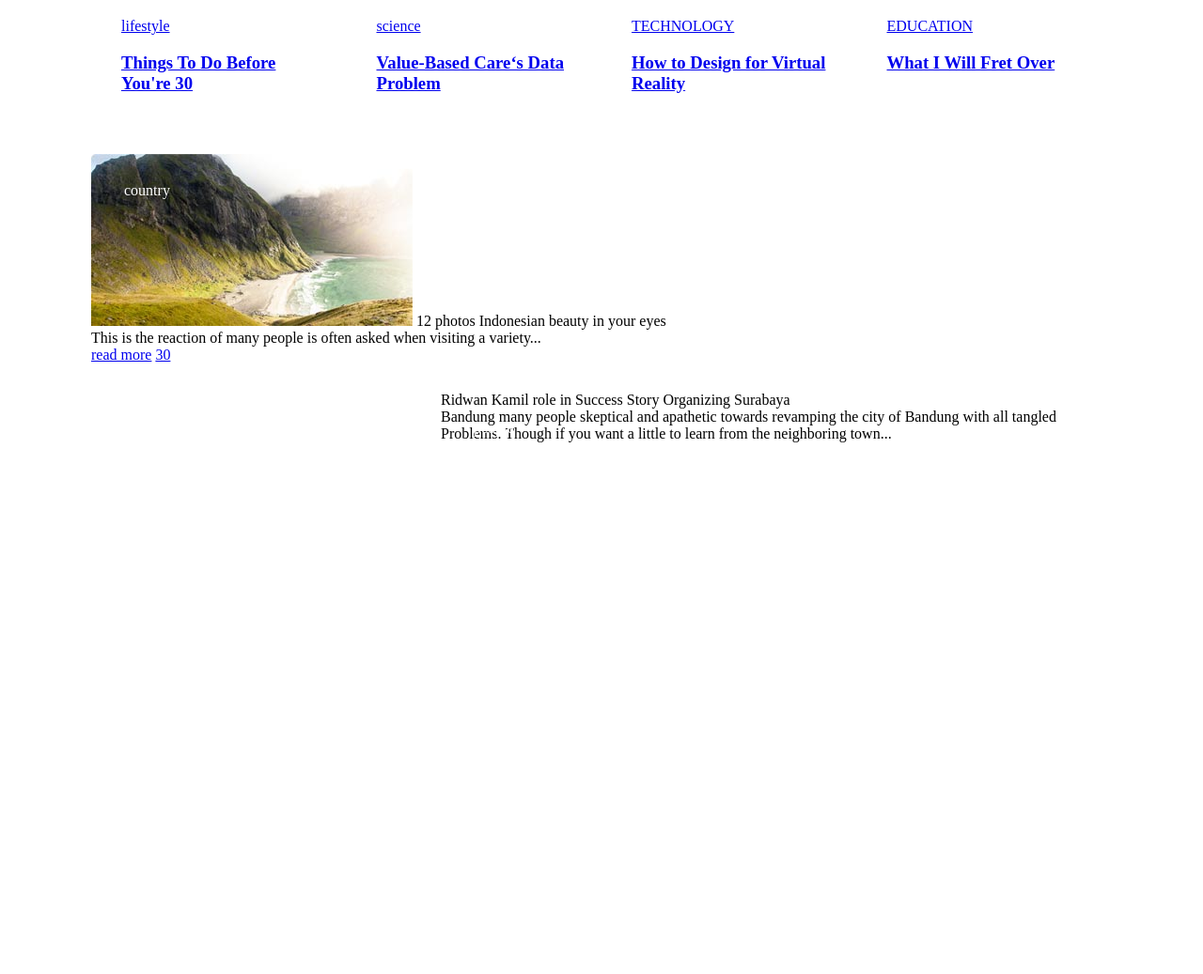
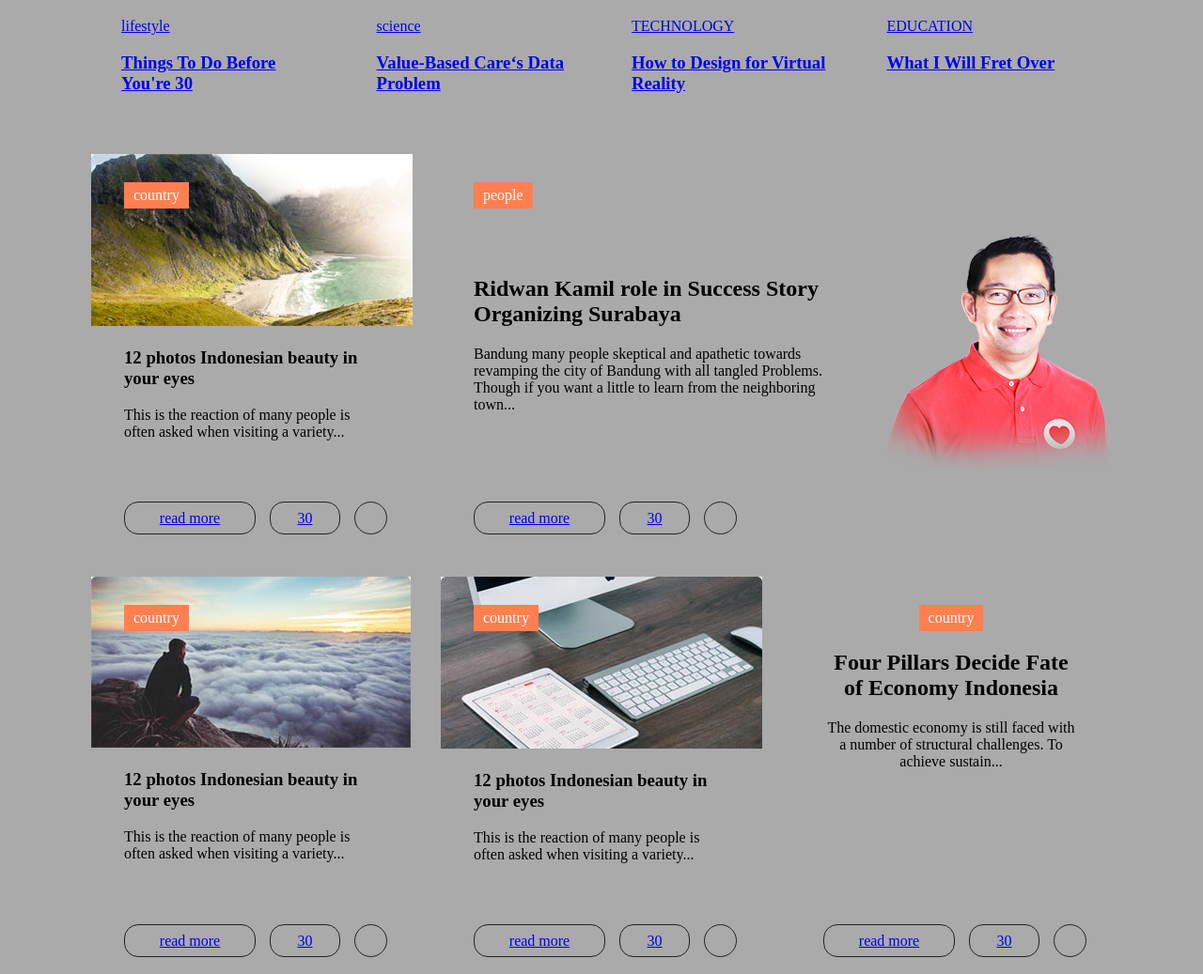
Before and after one commit to Newthrone/PracticeDay1, a plain HTML site: page index.html in a window 1280 px wide. Shown: the part 692-1729 px from the top of the page at 94% size. Before the commit the page ends 1163 px from the top, so only its background shows below. Drawn offline with Linux system fonts and the light colour scheme.

Commit message:
unfinished task

```diff
--- a/index.html
+++ b/index.html
@@ -41,20 +41,63 @@
         </a>
     </nav>
     <div class="card">
-        <img src="/image/mountainAndSea.jpg" alt="mountain and sea">
+        <img src="/image/mountainAndSea.jpg" class="cardImage" alt="mountain and sea">
+        <div class="cardRubric pa">country</div>
+        <h3 class="cardTitle">12 photos Indonesian beauty in your eyes</h3>
+        <div class="cardText">This is the reaction of many people is often asked when visiting a variety...</div>
+        <a href="#" class="cardFooterLink cardFooterLink-more">read more</a>
+        <a href="#" class="cardFooterLink cardFooterLink-comment">30</a>
+        <a href="#" class="cardFooterLink cardFooterLink-like"></a>
+    </div>
+    <div class="card cardWideWithoutImg">
+        <div class="cardRubric pa">people</div>
+        <h2 class="cardTitle">Ridwan Kamil role in Success Story Organizing Surabaya</h2>
+        <div class="cardText">Bandung many people skeptical and apathetic towards revamping the city of Bandung with all tangled Problems. Though if you want a little to learn from the neighboring town...</div>
+        <a href="#" class="cardFooterLink cardFooterLink-more">read more</a>
+        <a href="#" class="cardFooterLink cardFooterLink-comment">30</a>
+        <a href="#" class="cardFooterLink cardFooterLink-like"></a>
+    </div>
+    <div class="card">
+        <img src="/image/manAndSky.jpg" class="cardImage" alt="mountain and sea">
+        <div class="cardRubric pa">country</div>
+        <h3 class="cardTitle">12 photos Indonesian beauty in your eyes</h3>
+        <div class="cardText">This is the reaction of many people is often asked when visiting a variety...</div>
+        <a href="#" class="cardFooterLink cardFooterLink-more">read more</a>
+        <a href="#" class="cardFooterLink cardFooterLink-comment">30</a>
+        <a href="#" class="cardFooterLink cardFooterLink-like"></a>
+    </div>
+    <div class="card">
+        <img src="/image/workTable.jpg" class="cardImage" alt="mountain and sea">
+        <div class="cardRubric pa">country</div>
+        <h3 class="cardTitle">12 photos Indonesian beauty in your eyes</h3>
+        <div class="cardText">This is the reaction of many people is often asked when visiting a variety...</div>
+        <a href="#" class="cardFooterLink cardFooterLink-more">read more</a>
+        <a href="#" class="cardFooterLink cardFooterLink-comment">30</a>
+        <a href="#" class="cardFooterLink cardFooterLink-like"></a>
+    </div>
+    <div class="card cardNarrowWithoutImg">
         <div class="cardRubric">country</div>
-        <f3 class="cardTitle">12 photos Indonesian beauty in your eyes</f3>
+        <h2 class="cardTitle">Four Pillars Decide Fate of Economy Indonesia</h2>
+        <div class="cardText">The domestic economy is still faced with a number of structural challenges. To achieve sustain...</div>
+        <a href="#" class="cardFooterLink cardFooterLink-more">read more</a>
+        <a href="#" class="cardFooterLink cardFooterLink-comment">30</a>
+        <a href="#" class="cardFooterLink cardFooterLink-like"></a>
+    </div>
+    <div class="card cardNarrowBackgroundImg">
+        <div class="cardRubric">country</div>
+        <h3 class="cardTitle">12 photos Indonesian beauty in your eyes</h3>
         <div class="cardText">This is the reaction of many people is often asked when visiting a variety...</div>
-        <footer class="cardFooter">
-            <a href="#" class="cardLinkMore">read more</a>
-            <a href="#">30</a>
-            <a href="#" class="cardLike"></a>
-        </footer>
+        <a href="#" class="cardFooterLink cardFooterLink-more">read more</a>
+        <a href="#" class="cardFooterLink cardFooterLink-comment">30</a>
+        <a href="#" class="cardFooterLink cardFooterLink-like"></a>
     </div>
-    <div class="card cardPos2-2">
-        <div class="cardRubric">people</div>
-        <f2 class="cardTitle">Ridwan Kamil role in Success Story Organizing Surabaya</f2>
-        <div class="cardText">Bandung many people skeptical and apathetic towards revamping the city of Bandung with all tangled Problems. Though if you want a little to learn from the neighboring town...</div>
+    <div class="card cardNewest">
+        <p>Lorem ipsum dolor sit amet, consectetur adipisicing elit. Voluptate aperiam, consequuntur accusamus harum nesciunt repudiandae vero nulla, reprehenderit adipisci, nam iure hic impedit ratione autem magnam. Quia, ab? Necessitatibus, sed.
+        Mollitia enim illo iste dolore nemo laudantium? Eveniet numquam, illo, velit magni doloremque esse nihil, impedit eaque harum accusamus aut officiis ducimus repellat? Perferendis non nesciunt et maxime dolorum deserunt.
+        Sapiente aperiam quidem eaque? Quibusdam odit quia, quisquam quos id cum nemo, quam voluptate deserunt consequuntur maxime. Accusantium, illo cupiditate. Facilis excepturi omnis porro quis repellat amet, repellendus corporis vel!</p>
+        <p>Lorem ipsum dolor sit amet, consectetur adipisicing elit. Voluptate aperiam, consequuntur accusamus harum nesciunt repudiandae vero nulla, reprehenderit adipisci, nam iure hic impedit ratione autem magnam. Quia, ab? Necessitatibus, sed.
+        Mollitia enim illo iste dolore nemo laudantium? Eveniet numquam, illo, velit magni doloremque esse nihil, impedit eaque harum accusamus aut officiis ducimus repellat? Perferendis non nesciunt et maxime dolorum deserunt.
+        Sapiente aperiam quidem eaque? Quibusdam odit quia, quisquam quos id cum nemo, quam voluptate deserunt consequuntur maxime. Accusantium, illo cupiditate. Facilis excepturi omnis porro quis repellat amet, repellendus corporis vel!</p>
     </div>
 </body>
 </html>
--- a/style.css
+++ b/style.css
@@ -5,10 +5,12 @@
 .mainPage {
     display: grid;
     grid-template-columns: repeat(3, 1fr);
+    grid-auto-flow: dense;
     grid-gap: 30px;
     max-width: 1086px;
     margin: 0 auto;
     font-size: 16px;
+    background-color: #aaa;
 }
 
 .mainPage > * {
@@ -27,9 +29,9 @@
 }
 
 .pageHero {
-    flex: 1 1 100%;
+    width: 100%;
+    height: auto;
     object-fit: contain;
-    height: auto;
 }
 
 .pageRubric {
@@ -73,16 +75,74 @@
 }
 
 .card {
+    grid-column: span 1;
     position: relative;
+    min-height: 420px;
+    padding: 0 35px 70px;
+    border-radius: 4px;
 }
 
-.cardPos2-2{
-    grid-column: 2 / -1
+.cardWideWithoutImg {
+    grid-column: span 2;
+    padding: 110px 290px 70px 35px;
+    background: url("/image/chinaMan.png") no-repeat 100% 50%;
+}
+
+.cardNarrowWithoutImg {
+    padding: 30px 35px 70px;
+    text-align: center;
+}
+
+.cardNarrowBackgroundImg {
+    padding: 180px 35px 70px;
+    background-image: url("/image/homeInJungle.jpg");
+}
+
+.cardImage {
+    margin: 0 -35px;
 }
 
 .cardRubric {
-    position: absolute;
     top: 30px;
     left: 35px;
+    display: inline-block;
+    padding: 5px 10px;
     color: #fff;
+    background-color: coral;
 }
+
+.pa {
+    position: absolute;
+}
+
+.cardFooterLink {
+    position: absolute;
+    bottom: 15px;
+    display: flex;
+    justify-content: center;
+    align-items: center;
+    height: 35px;
+    border: 1px solid #222;
+}
+
+.cardFooterLink-more {
+    left: 35px;
+    width: 140px;
+    border-radius: 15px;
+}
+
+.cardFooterLink-comment {
+    left: 190px;
+    width: 75px;
+    border-radius: 15px;
+}
+
+.cardFooterLink-like {
+    left: 280px;
+    width: 35px;
+    border-radius: 50%;
+}
+
+.cardNewest {
+    grid-column: span 2;
+}
```
Also changed, not shown: image/chinaMan.png (added), image/homeInJungle.jpg (added), image/manAndSky.jpg (added), image/rockPainting.jpg (added), image/workTable.jpg (added), readme.md (added).
